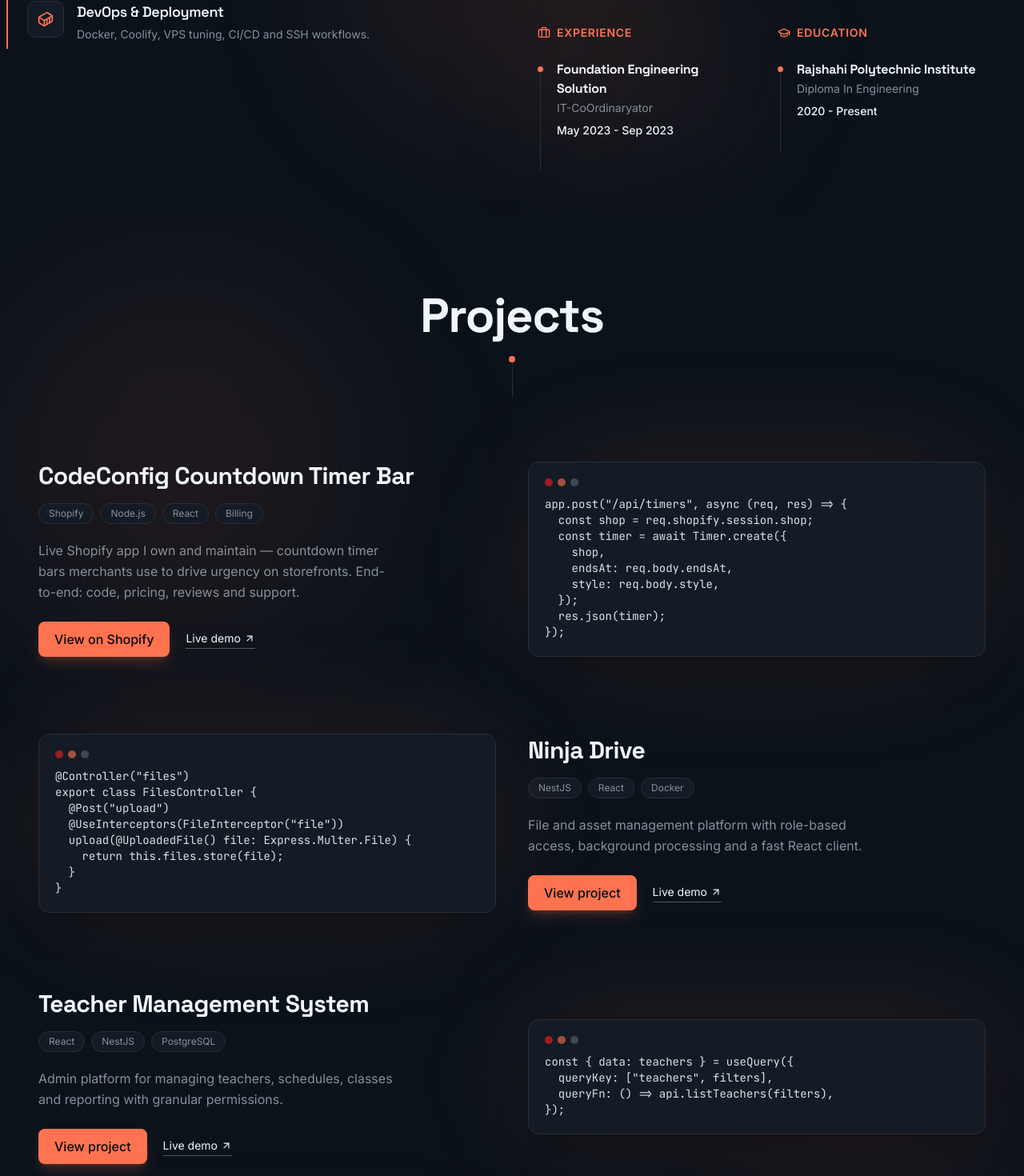
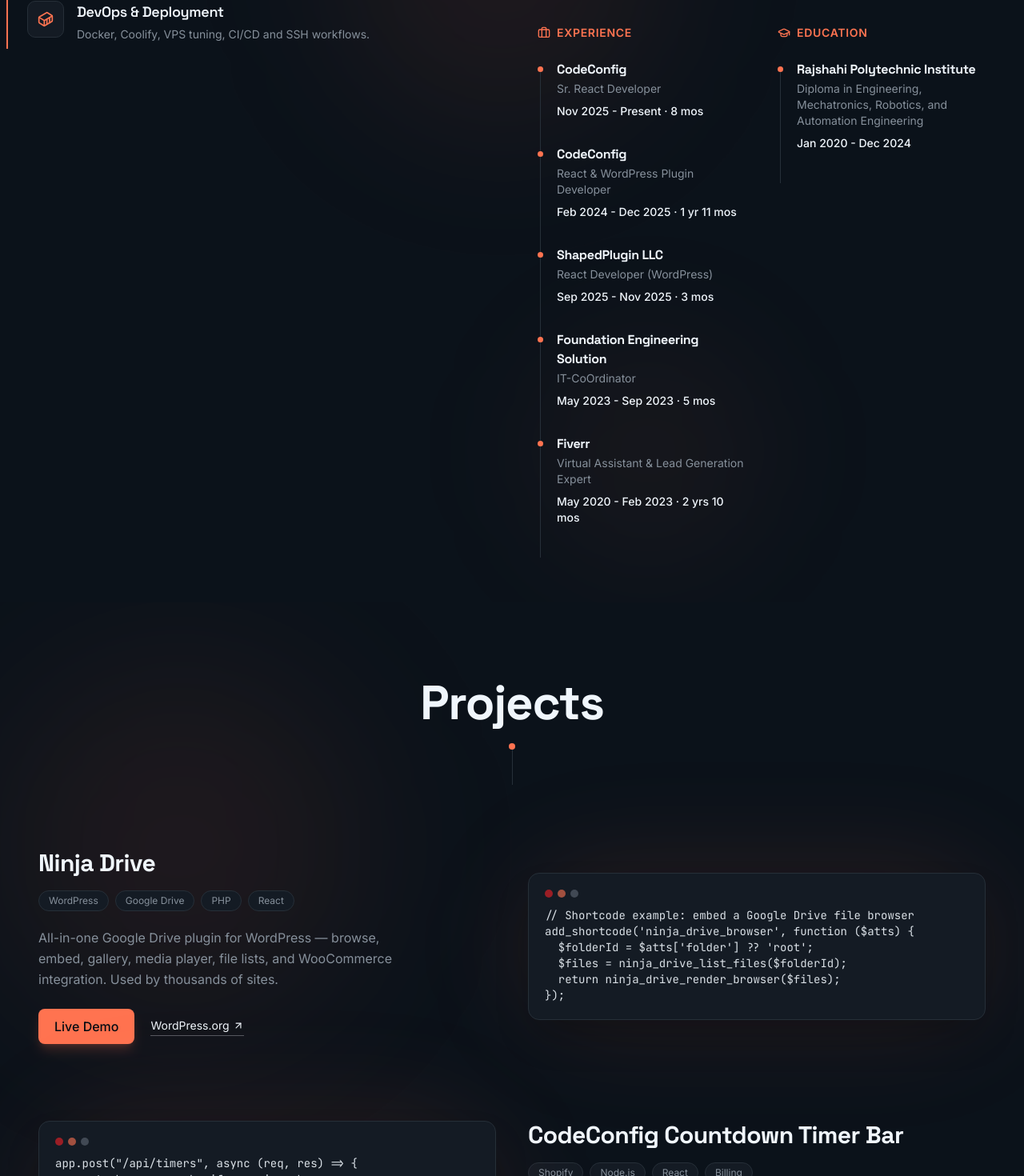
Before and after one commit to CodeWithIfte/codewithifte-web, a Next.js app: page / in a window 1280 px wide. Shown: the part 1119-2589 px from the top of the page at 80% size. Built offline with nearby package versions, Linux system fonts and the light colour scheme.

Commit message:
update projects with real links and experience timeline

```diff
--- a/components/sections/About.tsx
+++ b/components/sections/About.tsx
@@ -118,9 +118,33 @@
                   <div className="space-y-8">
                     <div className="relative pl-6 before:absolute before:left-[3px] before:top-2 before:h-[calc(100%+2rem)] before:w-px before:bg-border">
                       <span className="absolute left-0 top-2 w-[7px] h-[7px] rounded-full bg-primary" />
+                      <h4 className="text-base font-bold text-foreground">CodeConfig</h4>
+                      <p className="text-sm text-muted-foreground mt-0.5">Sr. React Developer</p>
+                      <p className="text-sm text-foreground font-medium mt-2">Nov 2025 - Present · 8 mos</p>
+                    </div>
+                    <div className="relative pl-6 before:absolute before:left-[3px] before:top-2 before:h-[calc(100%+2rem)] before:w-px before:bg-border">
+                      <span className="absolute left-0 top-2 w-[7px] h-[7px] rounded-full bg-primary" />
+                      <h4 className="text-base font-bold text-foreground">CodeConfig</h4>
+                      <p className="text-sm text-muted-foreground mt-0.5">React & WordPress Plugin Developer</p>
+                      <p className="text-sm text-foreground font-medium mt-2">Feb 2024 - Dec 2025 · 1 yr 11 mos</p>
+                    </div>
+                    <div className="relative pl-6 before:absolute before:left-[3px] before:top-2 before:h-[calc(100%+2rem)] before:w-px before:bg-border">
+                      <span className="absolute left-0 top-2 w-[7px] h-[7px] rounded-full bg-primary" />
+                      <h4 className="text-base font-bold text-foreground">ShapedPlugin LLC</h4>
+                      <p className="text-sm text-muted-foreground mt-0.5">React Developer (WordPress)</p>
+                      <p className="text-sm text-foreground font-medium mt-2">Sep 2025 - Nov 2025 · 3 mos</p>
+                    </div>
+                    <div className="relative pl-6 before:absolute before:left-[3px] before:top-2 before:h-[calc(100%+2rem)] before:w-px before:bg-border">
+                      <span className="absolute left-0 top-2 w-[7px] h-[7px] rounded-full bg-primary" />
                       <h4 className="text-base font-bold text-foreground">Foundation Engineering Solution</h4>
-                      <p className="text-sm text-muted-foreground mt-0.5">IT-CoOrdinaryator</p>
-                      <p className="text-sm text-foreground font-medium mt-2">May 2023 - Sep 2023</p>
+                      <p className="text-sm text-muted-foreground mt-0.5">IT-CoOrdinator</p>
+                      <p className="text-sm text-foreground font-medium mt-2">May 2023 - Sep 2023 · 5 mos</p>
+                    </div>
+                    <div className="relative pl-6 before:absolute before:left-[3px] before:top-2 before:h-[calc(100%+2rem)] before:w-px before:bg-border">
+                      <span className="absolute left-0 top-2 w-[7px] h-[7px] rounded-full bg-primary" />
+                      <h4 className="text-base font-bold text-foreground">Fiverr</h4>
+                      <p className="text-sm text-muted-foreground mt-0.5">Virtual Assistant & Lead Generation Expert</p>
+                      <p className="text-sm text-foreground font-medium mt-2">May 2020 - Feb 2023 · 2 yrs 10 mos</p>
                     </div>
                   </div>
                 </div>
@@ -134,8 +158,8 @@
                     <div className="relative pl-6 before:absolute before:left-[3px] before:top-2 before:h-[calc(100%+2rem)] before:w-px before:bg-border">
                       <span className="absolute left-0 top-2 w-[7px] h-[7px] rounded-full bg-primary" />
                       <h4 className="text-base font-bold text-foreground">Rajshahi Polytechnic Institute</h4>
-                      <p className="text-sm text-muted-foreground mt-0.5">Diploma In Engineering</p>
-                      <p className="text-sm text-foreground font-medium mt-2">2020 - Present</p>
+                      <p className="text-sm text-muted-foreground mt-0.5">Diploma in Engineering, Mechatronics, Robotics, and Automation Engineering</p>
+                      <p className="text-sm text-foreground font-medium mt-2">Jan 2020 - Dec 2024</p>
                     </div>
                   </div>
                 </div>
--- a/components/sections/Projects.tsx
+++ b/components/sections/Projects.tsx
@@ -1,6 +1,20 @@
 import { ArrowUpRight } from "lucide-react";
 
 const projects = [
+  {
+    title: "Ninja Drive",
+    tags: ["WordPress", "Google Drive", "PHP", "React"],
+    desc: "All-in-one Google Drive plugin for WordPress — browse, embed, gallery, media player, file lists, and WooCommerce integration. Used by thousands of sites.",
+    code: `// Shortcode example: embed a Google Drive file browser
+add_shortcode('ninja_drive_browser', function ($atts) {
+  $folderId = $atts['folder'] ?? 'root';
+  $files = ninja_drive_list_files($folderId);
+  return ninja_drive_render_browser($files);
+});`,
+    primary: "Live Demo",
+    link: "https://plugininja.com/ninja-drive/",
+    wp: "https://wordpress.org/plugins/ninja-drive/",
+  },
   {
     title: "CodeConfig Countdown Timer Bar",
     tags: ["Shopify", "Node.js", "React", "Billing"],
@@ -15,22 +29,7 @@
   res.json(timer);
 });`,
     primary: "View on Shopify",
-    link: "#",
-  },
-  {
-    title: "Ninja Drive",
-    tags: ["NestJS", "React", "Docker"],
-    desc: "File and asset management platform with role-based access, background processing and a fast React client.",
-    code: `@Controller("files")
-export class FilesController {
-  @Post("upload")
-  @UseInterceptors(FileInterceptor("file"))
-  upload(@UploadedFile() file: Express.Multer.File) {
-    return this.files.store(file);
-  }
-}`,
-    primary: "View project",
-    link: "#",
+    link: "https://apps.shopify.com/codeconfig-countdown-timer-bar",
   },
   {
     title: "Teacher Management System",
@@ -40,20 +39,26 @@
   queryKey: ["teachers", filters],
   queryFn: () => api.listTeachers(filters),
 });`,
-    primary: "View project",
-    link: "#",
+    primary: "View site",
+    link: "https://masfiqur.bd/",
   },
   {
-    title: "Help Center / FAQ App",
-    tags: ["Shopify", "React", "Embedded"],
-    desc: "FAQ and help-center app for merchants — searchable categories, theme-aware embeds and a polished editor.",
-    code: `<HelpCenter
-  categories={categories}
-  onSearch={handleSearch}
-  theme={shop.theme}
-/>`,
-    primary: "View project",
-    link: "#",
+    title: "CodeConfig Announcement Bar",
+    tags: ["Shopify", "React", "Node.js", "Billing"],
+    desc: "Add powerful announcement bars to your store in minutes — no code needed. Choose from sticky headers, scrolling marquees, rotating carousels, or animated sliding bars. Display flash sale countdowns, shipping offers, and promo codes. Target by location, page, or schedule. Built with a customizable CTA button to drive clicks and conversions.",
+    code: `app.post("/api/bars", async (req, res) => {
+  const shop = req.shopify.session.shop;
+  const bar = await AnnouncementBar.create({
+    shop,
+    message: req.body.message,
+    style: req.body.style,
+    schedule: req.body.schedule,
+  });
+  res.json(bar);
+});`,
+    primary: "Shopify App Store",
+    link: "https://apps.shopify.com/codeconfig-announcement-bar",
+    demo: "https://codeconfig.dev/announcement-bars/",
   },
 ];
 
@@ -101,10 +106,10 @@
                     {p.primary}
                   </a>
                   <a
-                    href={p.link}
+                    href={p.wp || p.demo || p.link}
                     className="inline-flex items-center gap-1 text-xs lg:text-sm border-b border-foreground/30 pb-0.5 hover:text-primary hover:border-primary transition-colors"
                   >
-                    Live demo <ArrowUpRight className="w-3 h-3 lg:w-3.5 lg:h-3.5" />
+                    {p.wp ? "WordPress.org" : p.demo ? "Live demo" : "Live demo"} <ArrowUpRight className="w-3 h-3 lg:w-3.5 lg:h-3.5" />
                   </a>
                 </div>
               </div>
```
